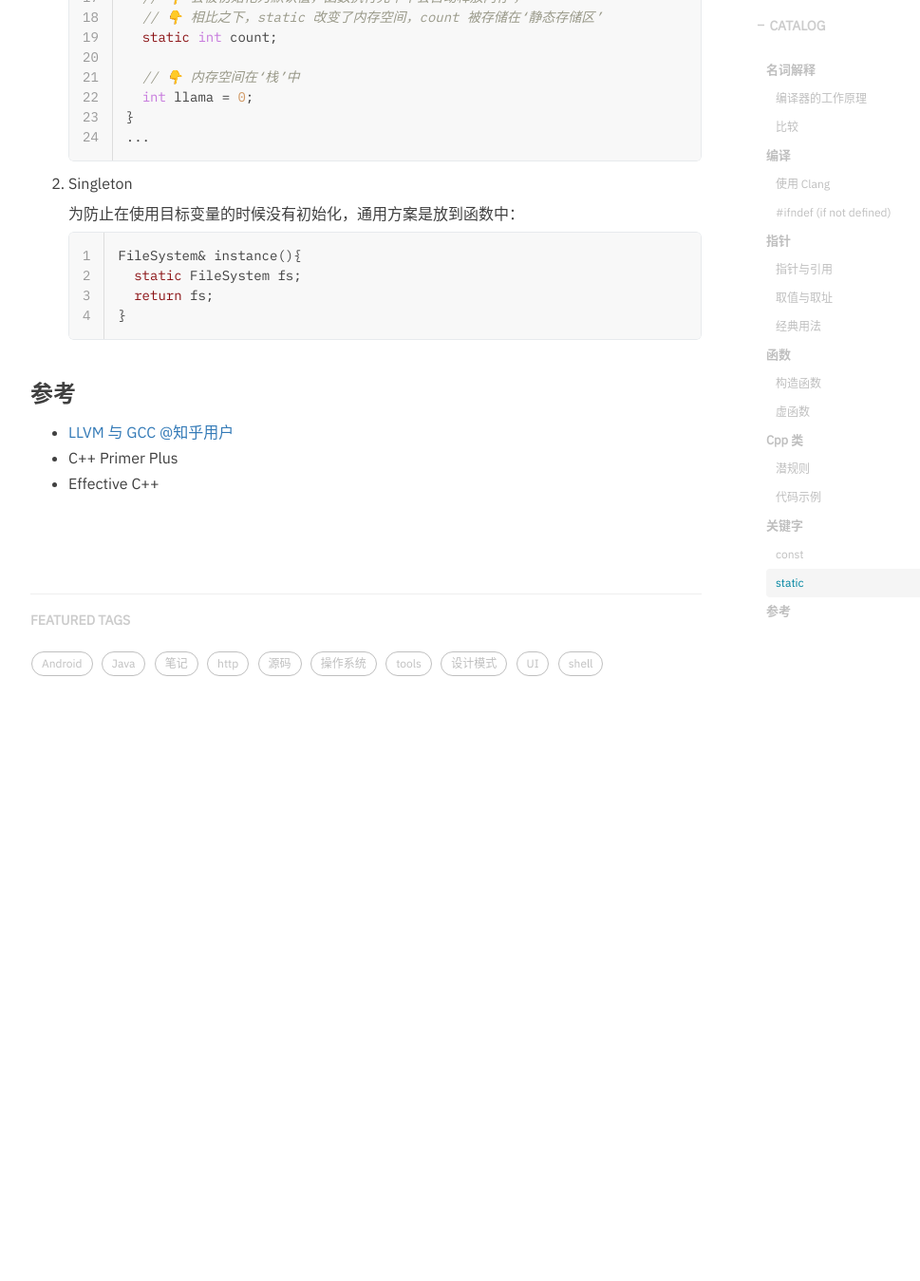
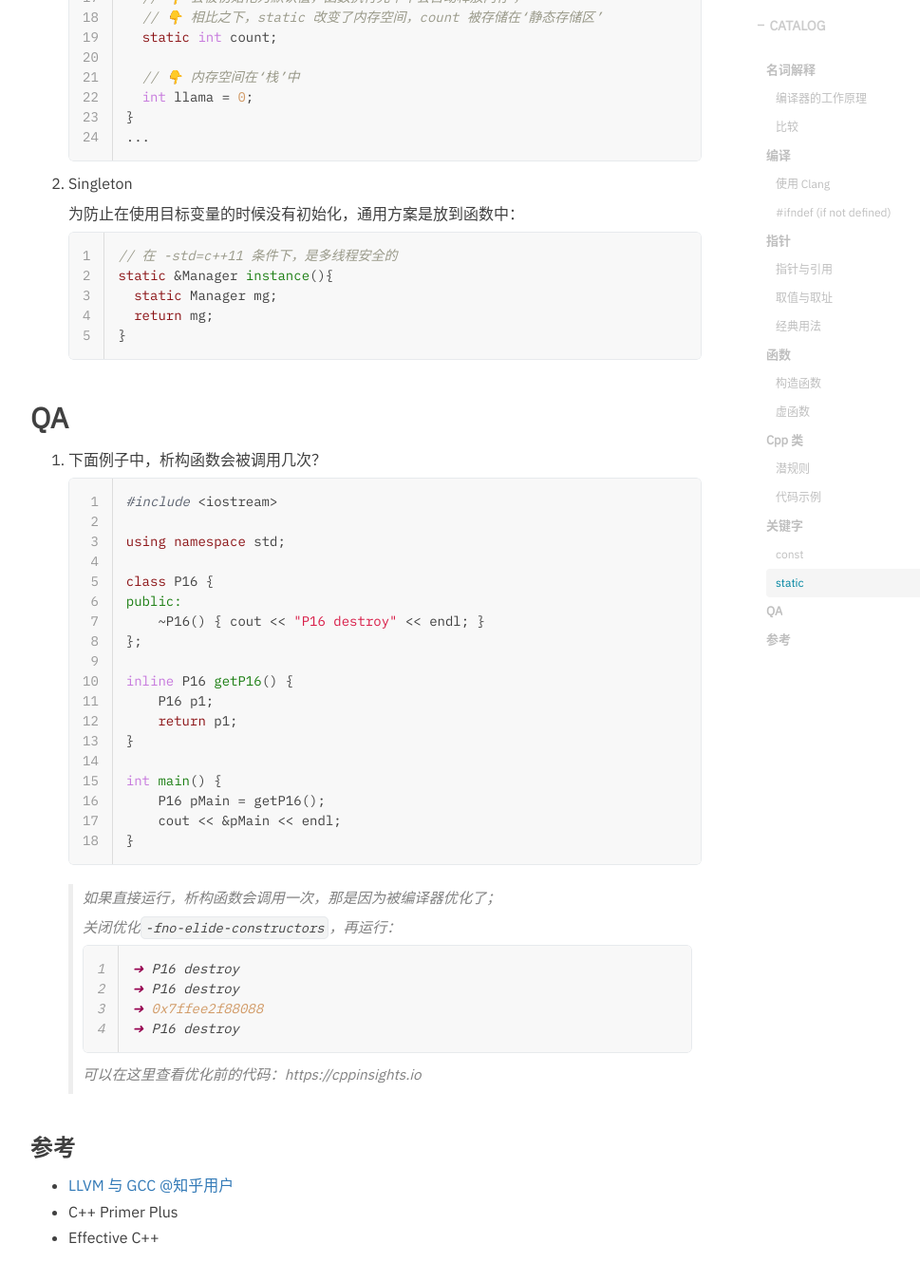
Before and after one commit to hurshi/hurshi.github.io, a Jekyll site: the page built from _posts/2022-02-25-cpp-induction.md, in a window 1280 px wide and 1400 px high, scrolled down 9774 px. Shown: the top 1349 px of the window at 95% size, without its empty margins (233-1202 px from the left). Built offline with Jekyll 4.4.1, drawn with Linux system fonts in a browser that asks for light colours; nearby versions of some CDN libraries; some web fonts are replaced; comment, search, counter and statistics services are not loaded; before the commit the page ends 10603 px from its top, so only the background shows below that.

Commit message:
fix cpp blog

````diff
--- a/_posts/2022-02-25-cpp-induction.md
+++ b/_posts/2022-02-25-cpp-induction.md
@@ -420,15 +420,50 @@ int main()
    为防止在使用目标变量的时候没有初始化，通用方案是放到函数中：
 
    ```cpp
-   FileSystem& instance(){
-     static FileSystem fs;
-     return fs;
+   // 在 -std=c++11 条件下，是多线程安全的
+   static &Manager instance(){
+     static Manager mg;
+     return mg;
    }
    ```
 
+## QA
 
+1. 下面例子中，析构函数会被调用几次？
 
+   ```cpp
+   #include <iostream>
 
+   using namespace std;
+
+   class P16 {
+   public:
+       ~P16() { cout << "P16 destroy" << endl; }
+   };
+
+   inline P16 getP16() {
+       P16 p1;
+       return p1;
+   }
+
+   int main() {
+       P16 pMain = getP16();
+       cout << &pMain << endl;
+   }
+   ```
+
+   > 如果直接运行，析构函数会调用一次，那是因为被编译器优化了；
+   >
+   > 关闭优化`-fno-elide-constructors`，再运行：
+   >
+   > ```cpp
+   > ➜ P16 destroy
+   > ➜ P16 destroy
+   > ➜ 0x7ffee2f88088
+   > ➜ P16 destroy
+   > ```
+   >
+   > 可以在这里查看优化前的代码：https://cppinsights.io
 
 ### 参考
 
````
